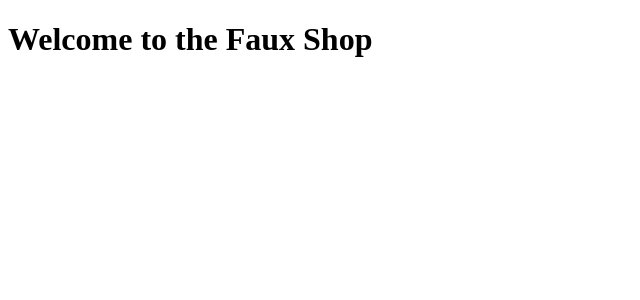
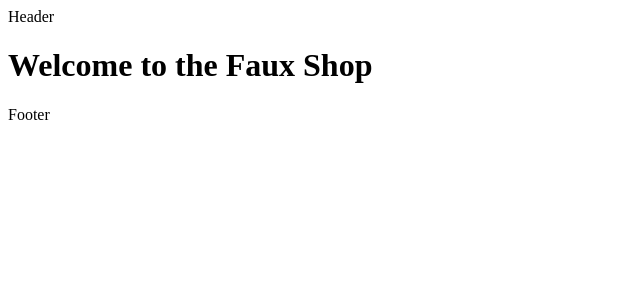
Before and after one commit to SethKalkstein/faux-shop, a React (Create React App) app in the folder frontend/: page / in a window 1280 px wide. Shown: the top 300 px of the page, without its empty margins (0-640 px from the left). Built offline with nearby package versions, Linux system fonts and the light colour scheme.

Commit message:
created header and footer components

```diff
--- a/frontend/src/App.js
+++ b/frontend/src/App.js
@@ -1,9 +1,16 @@
 import React from 'react'
+import Footer from './components/Footer'
+import Header from './components/Header'
+
 
 const App = () => {
   return (
     <>
-      <h1>Welcome to the Faux Shop</h1>
+    <Header />
+      <main>
+        <h1>Welcome to the Faux Shop</h1>
+      </main>
+      <Footer />
     </>
   );
 }
--- /dev/null
+++ b/frontend/src/components/Footer.js
@@ -0,0 +1,11 @@
+import React from 'react'
+
+const Footer = () => {
+    return (
+        <footer>
+        Footer
+        </footer>
+    )
+}
+
+export default Footer
--- /dev/null
+++ b/frontend/src/components/Header.js
@@ -0,0 +1,11 @@
+import React from 'react'
+
+const Header = () => {
+    return (
+        <header>
+          Header
+        </header>
+    )
+}
+
+export default Header
```
